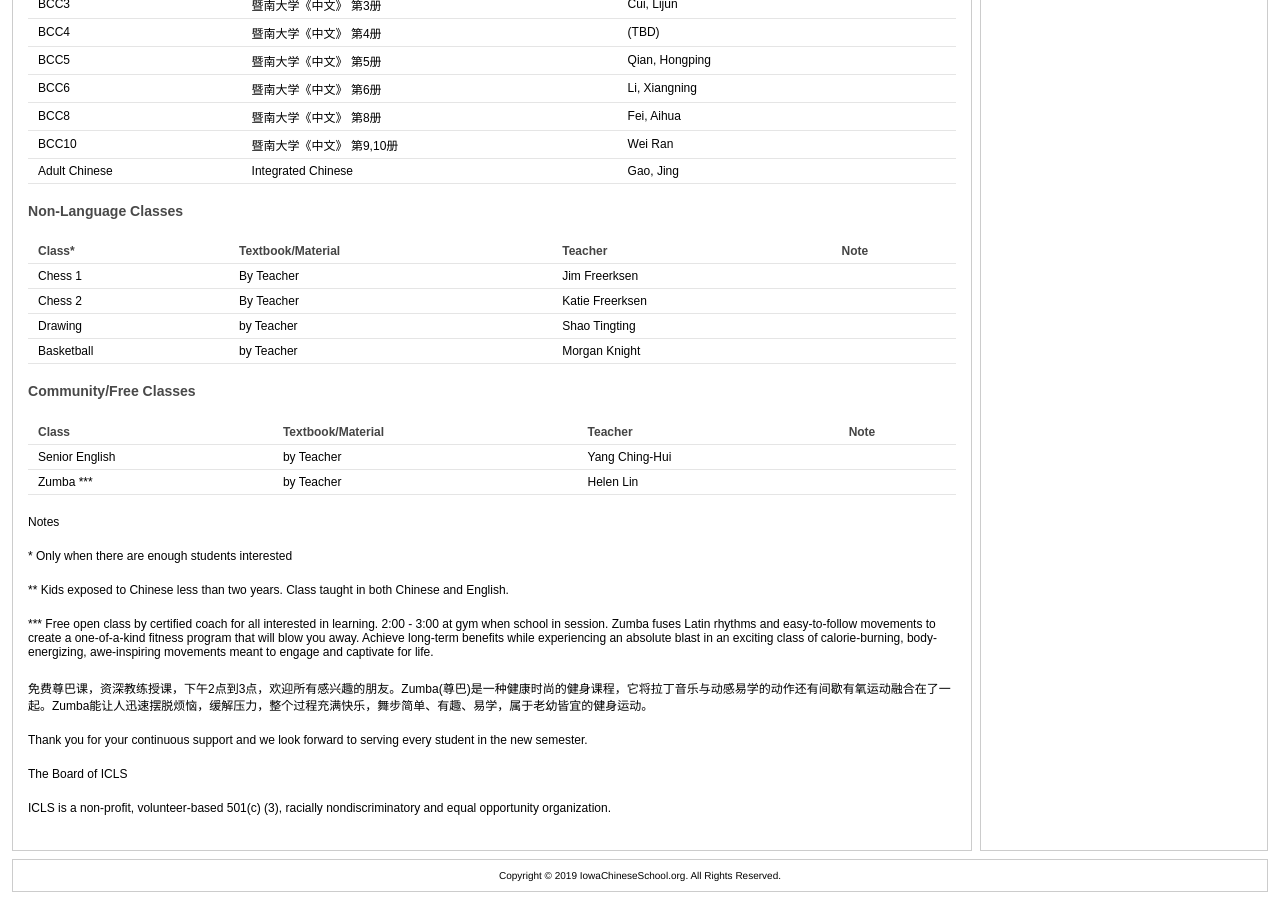
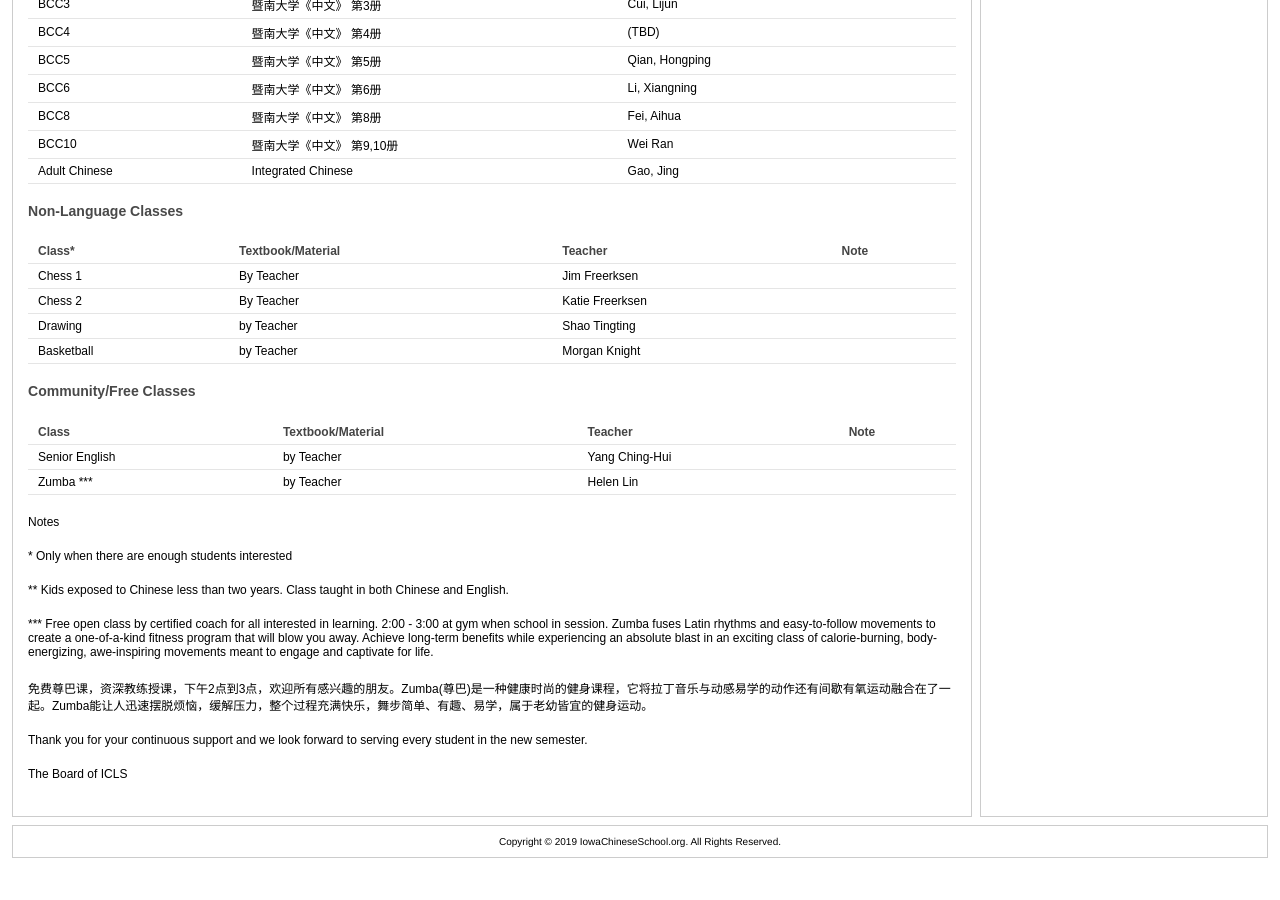
Before and after one commit to ICLSDev/ICLSDev.github.io, a Jekyll site: the page built from _posts/2019-08-18-fall-registration.md, in a window 1280 px wide and 900 px high, scrolled down 638 px. Built offline with Jekyll 4.4.1, drawn with Linux system fonts in a browser that asks for light colours; after the commit the page ends 1504 px from its top, so only the background shows below that.

Commit message:
another push

```diff
--- a/_posts/2019-08-18-fall-registration.md
+++ b/_posts/2019-08-18-fall-registration.md
@@ -22,11 +22,6 @@
 {% include_relative 2019-fall-classes.md %}
 
 
-
 Thank you for your continuous support and we look forward to serving every student in the new semester.
 
-
-
 The Board of ICLS
-
-ICLS is a non-profit, volunteer-based 501(c) (3), racially nondiscriminatory and equal opportunity organization.
```
